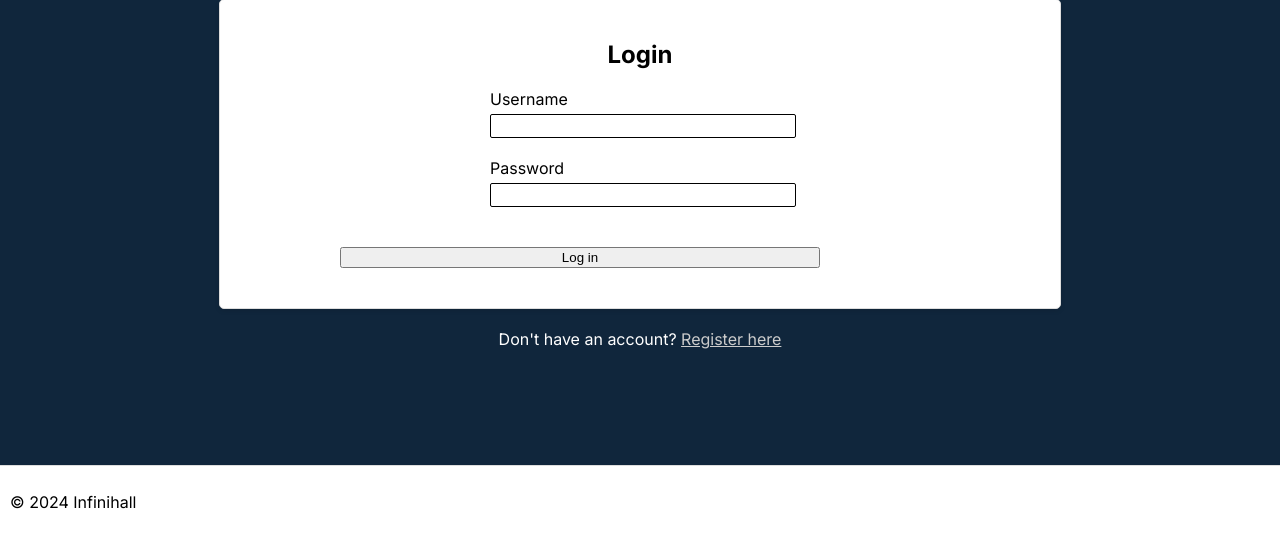
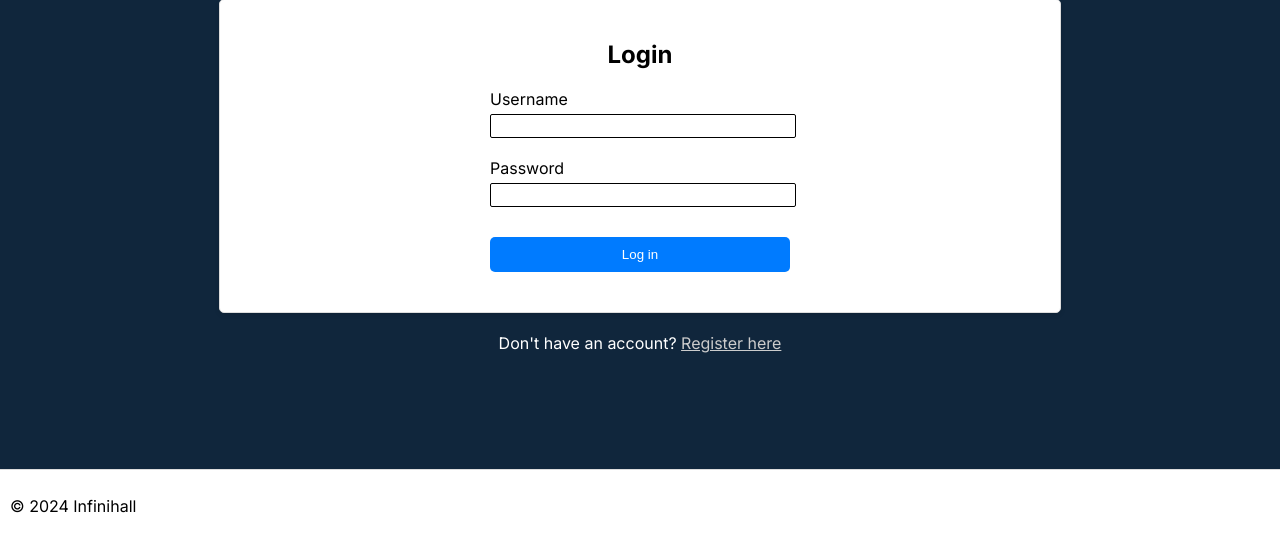
Before and after one commit to slimer37/108-video-share-site, a Flask app: page /login in a window 1280 px wide. Shown: the part 189-730 px from the top of the page. Run offline with Flask 3, Linux system fonts and the light colour scheme; some libraries are stand-ins or nearby versions.

Commit message:
fix login button

```diff
--- a/templates/login.html
+++ b/templates/login.html
@@ -17,7 +17,10 @@
                     {{ form.password.label }}
                     {{ form.password(style="width:100%") }}
                 </div>
-                <button type="submit" style="font-size: 10pt; width: 80%; margin-top: 30pt">Log in</button>
+
+                <div style="width: 100%; margin-top: 30px" >
+                    <button type="submit" style="width: 50%; margin: auto; display: block" class="btn">Log in</button>
+                </div>
         </form>
     </div>
     <p style="text-align: center;">Don't have an account? <a href="{{ url_for('register') }}">Register here</a></p>
```
